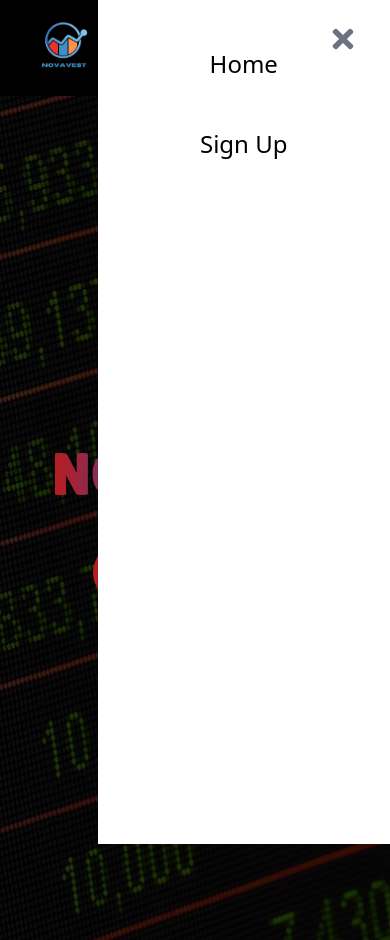
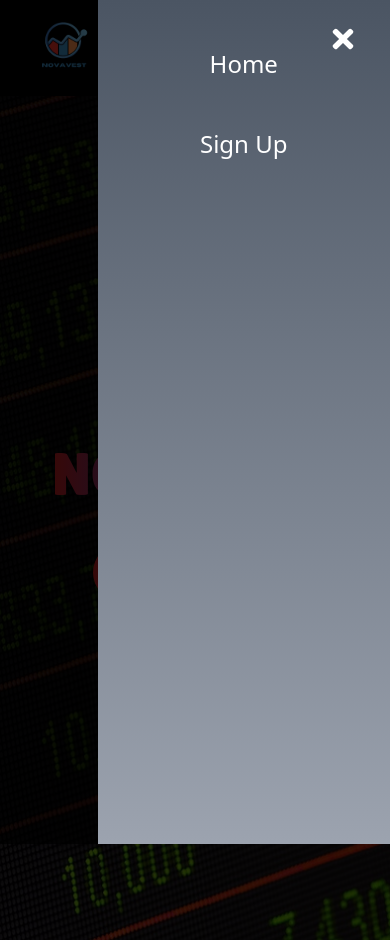
Before and after one commit to Lawrence137/windesigns, a React (Create React App) app: page / in a window 390 px wide. Both pictures are taken after a click on the element 351 px from the left and 48 px from the top of the page. Built offline with nearby package versions, Linux system fonts and the light colour scheme; a web font is replaced by a local one.

Commit message:
refactor hamburger menu

```diff
--- a/package.json
+++ b/package.json
@@ -12,6 +12,7 @@
     "react": "^18.2.0",
     "react-dom": "^18.2.0",
     "react-icons": "^4.10.1",
+    "react-icons-kit": "^2.0.0",
     "react-router-dom": "^6.14.0",
     "react-scripts": "5.0.1",
     "web-vitals": "^2.1.4",
--- a/src/Navbar.js
+++ b/src/Navbar.js
@@ -2,6 +2,10 @@ import { Link } from "react-router-dom";
 import React, { useState, useRef, useEffect } from "react";
 import novavest from "./assets/novavest.png";
 import { FaBars, FaTimes } from "react-icons/fa";
+// import { Icon } from "react-icons-kit";
+// import { ic_menu } from "react-icons-kit/md/ic_menu";
+// import { ic_close } from "react-icons-kit/md/ic_close";
+
 
 export const Navbar = ({ isAuthenticated, handleLogout }) => {
   const [nav, setNav] = useState(false);
@@ -62,12 +66,17 @@ export const Navbar = ({ isAuthenticated, handleLogout }) => {
           </Link>
         </div>
       )}
-      <div onClick={() => setNav(!nav)} className='cursor-pointer pr-4 py-4 z-10 text-gray-500 md:hidden'>
+      <div onClick={() => setNav(!nav)} className='cursor-pointer pr-4 py-4 z-30 text-white md:hidden'>
         {nav ?  <FaTimes  size={30}/> : <FaBars size={30} />}
       </div>
 
       {nav && (
-        <div ref={navRef} className={`fixed top-0 right-0 w-3/4 h-screen bg-white text-black transition transform duration-300 ${nav ? '' : 'translate-x-full'}`}>
+        <>
+        <div     ref={navRef}
+        className={`fixed top-0 right-0 w-3/4 h-screen bg-gradient-to-b from-gray-600 to-gray-400 text-white transition duration-700 transform z-20 ${
+          nav ? "translate-x-0" : "translate-x-full"
+        }`}
+      >
           <div className='h-full overflow-y-scroll'>
             <ul className='flex flex-col justify-center items-center py-6'>
               <li onClick={handleLinkClick} className='px-4 cursor-pointer capitalize py-6 text-2xl'>
@@ -76,10 +85,10 @@ export const Navbar = ({ isAuthenticated, handleLogout }) => {
               {isAuthenticated && (
                 <>
                   <li onClick={handleLinkClick} className='px-4 cursor-pointer capitalize py-6 text-4xl'>
-                    <Link to="/search">Search</Link>
+                    <Link to="/investment">Search</Link>
                   </li>
                   <li onClick={handleLinkClick} className='px-4 cursor-pointer capitalize py-6 text-4xl'>
-                    <Link to="/shelf">Shelf</Link>
+                    <Link to="/company">Shelf</Link>
                   </li>
                   <li onClick={() => { handleLogout(); handleLinkClick(); }} className='px-4 cursor-pointer capitalize py-6 text-4xl'>
                     Logout
@@ -99,6 +108,12 @@ export const Navbar = ({ isAuthenticated, handleLogout }) => {
             </ul>
           </div>
         </div>
+            <div
+            className={`fixed inset-0 bg-black transition-opacity duration-700 z-10 ${
+              nav ? "opacity-70" : "opacity-0 pointer-events-none"
+            }`}
+          />
+          </>
       )}
     </nav>
   );
```
Also changed, not shown: 1 other file (tests, documents, lock files or other folders).
